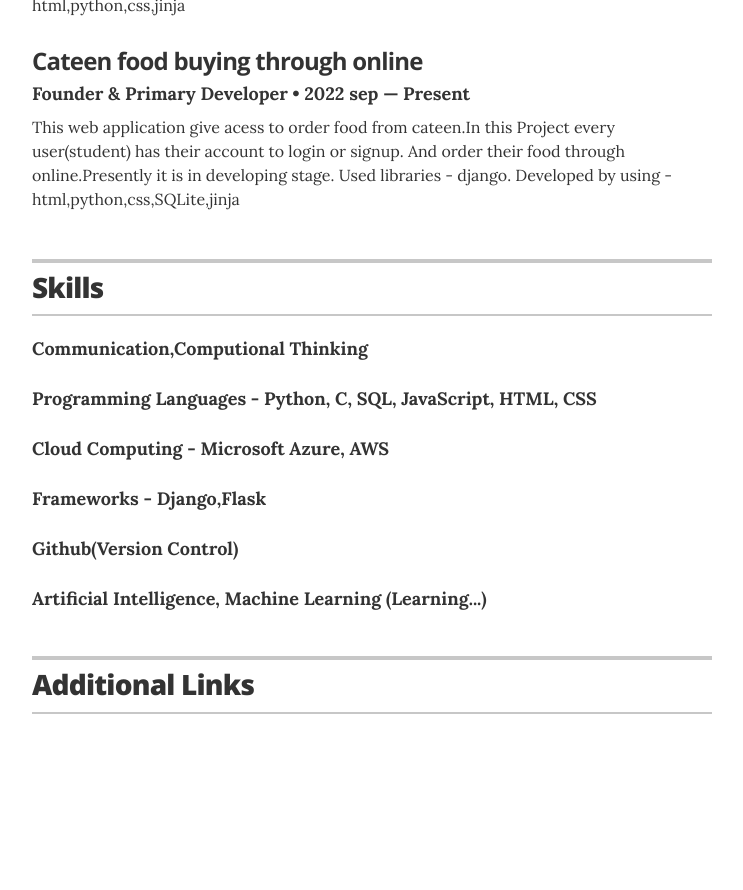
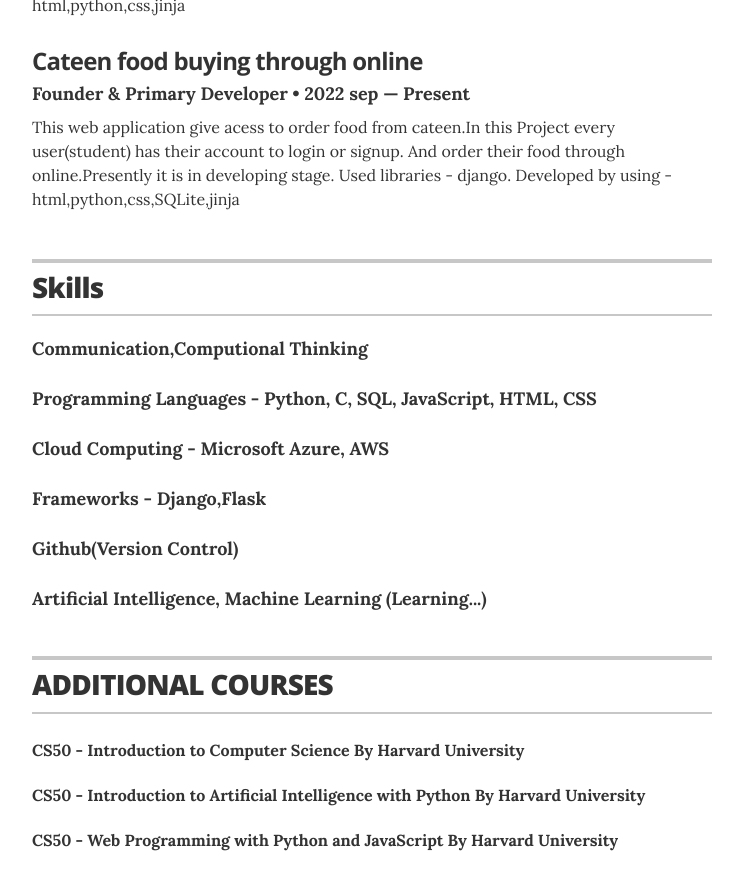
Before and after one commit to iamprasadraju/resume, a Jekyll site: the page built from index.html, in a window 1280 px wide and 900 px high, scrolled down 1151 px. Shown: the top 890 px of the window, without its empty margins (268-1011 px from the left). Built offline with Jekyll 4.4.1, drawn with Linux system fonts in a browser that asks for light colours; before the commit the page ends 1913 px from its top, so only the background shows below that.

Commit message:
Update resume.html

```diff
--- a/_layouts/resume.html
+++ b/_layouts/resume.html
@@ -202,16 +202,18 @@
       <section class="content-section">
 
         <header class="section-header">
-          <h2>Additional Links</h2>
+          <h2>ADDITIONAL COURSES</h2>
         </header>
-
-        <div class="resume-item">
+        <h4>CS50 - Introduction to Computer Science By Harvard University</h4>
+        <h4>CS50 - Introduction to Artificial Intelligence with Python By Harvard University</h4>
+        <h4>CS50 - Web Programming with Python and JavaScript By Harvard University</h4>
+        <!--<div class="resume-item">
           <ul class="resume-item-list">
             {% for link in site.data.links %}
             <li><a href={{ link.url }} itemprop="url">{{ link.description }}</a></li>
             {% endfor %}
           </ul>
-        </div>
+        </div>-->
 
       </section>
       <!-- end Links -->
```
